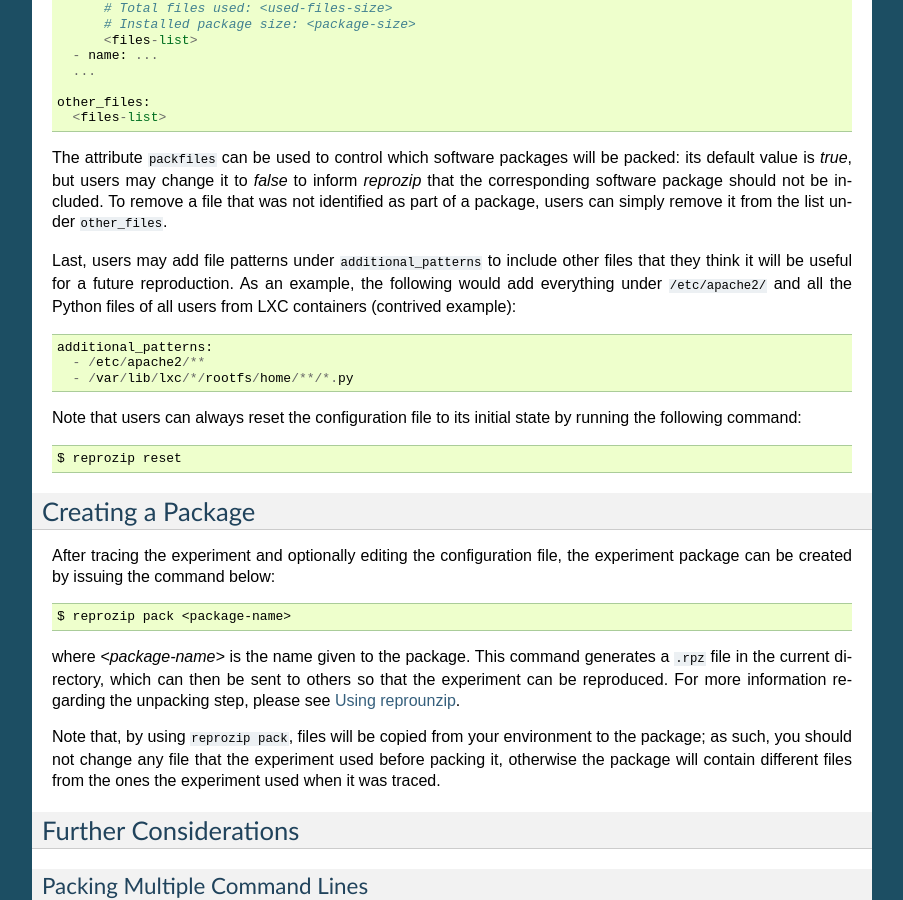
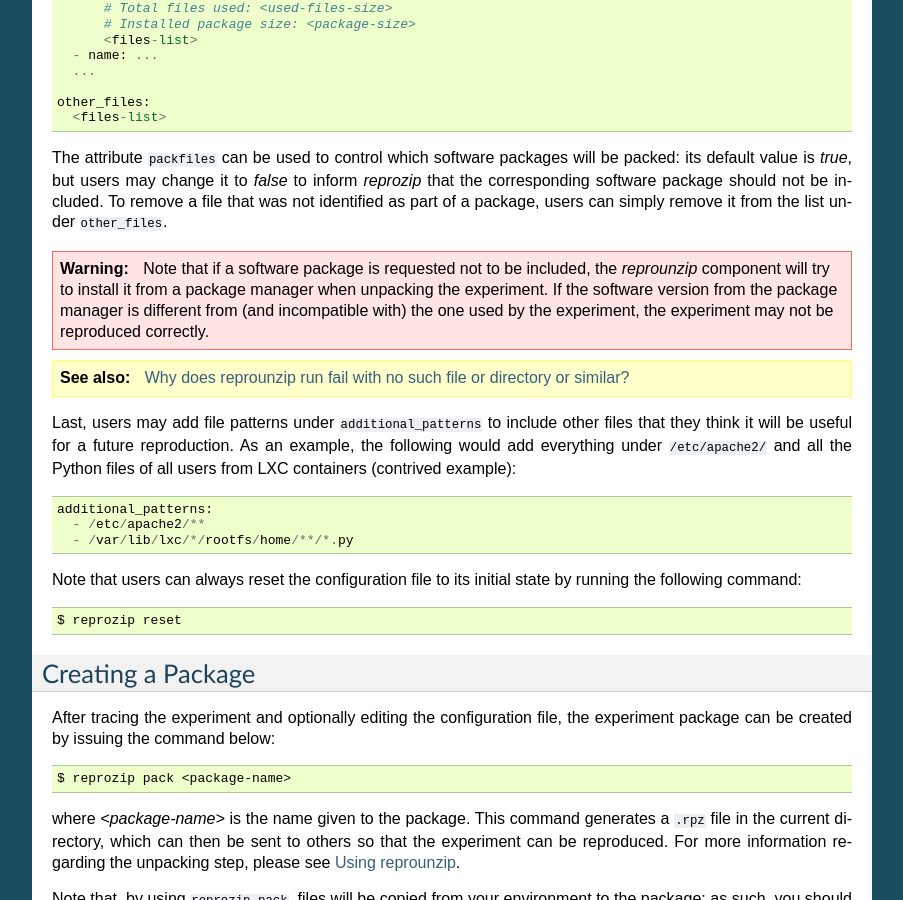
Before and after one commit to VIDA-NYU/reprozip, a Sphinx documentation site: the page built from docs/source/packing.rst, in a window 1280 px wide and 900 px high, scrolled down 1724 px. Shown: the whole window, without its empty margins (198-1101 px from the left). Built offline with Sphinx 7.4.7, drawn with Linux system fonts in a browser that asks for light colours.

Commit message:
Adding information about imcopatible versions in packing and unpacking sections.

```diff
--- a/docs/source/faq.rst
+++ b/docs/source/faq.rst
@@ -174,6 +174,8 @@
 
 there is probably a firewall blocking the Vagrant VM to have Internet connection; the VM needs Internet connection to download required software for setting up the experiment for you. Please make sure that your anti-virus/firewall is not causing this issue.
 
+.. _nosuchfile:
+
 Why does ``reprounzip run`` fail with ``no such file or directory`` or similar?
 ===============================================================================
 
--- a/docs/source/packing.rst
+++ b/docs/source/packing.rst
@@ -77,6 +77,12 @@
 
 The attribute ``packfiles`` can be used to control which software packages will be packed: its default value is `true`, but users may change it to `false` to inform *reprozip* that the corresponding software package should not be included. To remove a file that was not identified as part of a package, users can simply remove it from the list under ``other_files``.
 
+..  warning::
+
+    Note that if a software package is requested not to be included, the `reprounzip` component will try to install it from a package manager when unpacking the experiment. If the software version from the package manager is different from (and incompatible with) the one used by the experiment, the experiment may not be reproduced correctly.
+
+..  seealso:: :ref:`nosuchfile`
+
 Last, users may add file patterns under ``additional_patterns`` to include other files that they think it will be useful for a future reproduction. As an example, the following would add everything under ``/etc/apache2/`` and all the Python files of all users from LXC containers (contrived example)::
 
     additional_patterns:
--- a/docs/source/unpacking.rst
+++ b/docs/source/unpacking.rst
@@ -136,6 +136,8 @@
 
 Users may use flag *y* or *assume-yes* to automatically confirm all the questions from the package manager; flag *missing* to install only the software packages that were not originally included in the experiment package (i.e.: software packages excluded in the configuration file); and flag *summary* to simply provide a summary of which software packages are installed or not in the current environment **without installing any dependency**.
 
+..  warning:: Note that the package manager may not install the same software version as required for running the experiment, and if the versions are incompatible, the reproduction may fail.
+
 ..  note:: This unpacker is only used to install software packages. Users still need to use either ``reprounzip directory`` or ``reprounzip chroot`` to extract the experiment and execute it.
 
 ..  note:: ``reprounzip installpkgs`` is automatically distributed with `reprounzip`.
```
